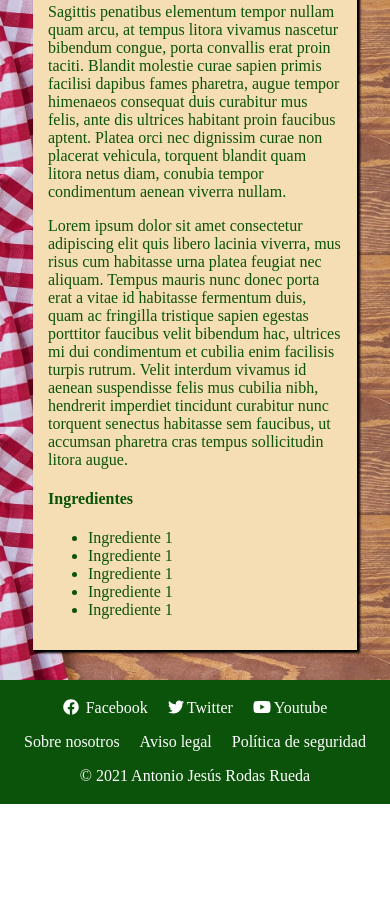
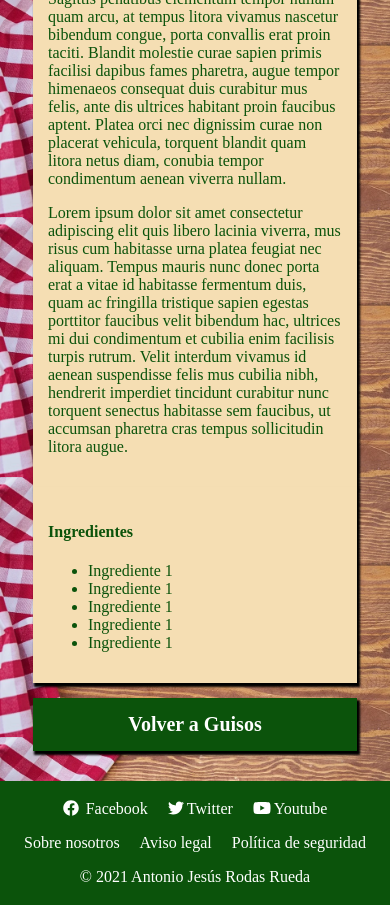
Before and after one commit to ajrodasr/el-monte, a website built with Parcel: page src/guisos-detalle.html in a window 390 px wide. Shown: the part 674-1579 px from the top of the page. Before the commit the page ends 1478 px from the top, so only its background shows below. Built offline with nearby package versions, Linux system fonts and the light colour scheme.

Commit message:
Corrección detalles

```diff
--- a/src/assets/css/style.css
+++ b/src/assets/css/style.css
@@ -421,7 +421,7 @@ footer ul li {
 }
 
 /*DETALLES ELEMENTOS*/
-#detalles .portada {
+#detalles {
   background: url('../images/categorias.jpg');
   background-position: center center;
   background-size: contain;
@@ -429,36 +429,55 @@ footer ul li {
   text-align: center;
 }
 
-#detalles .detalle {
+#detalles article {
   width: 80%;
   margin: 15px auto;
 }
 
-#detalles .detalle .image {
-  box-shadow: 2px 2px 2px 1px rgba(0, 0, 0);
+#detalles article .image {
+  box-shadow: 2px 3px 2px 1px rgba(0, 0, 0);
 }
 
-#detalles .detalle .texto {
-  box-shadow: 2px 2px 2px 1px rgba(0, 0, 0);
+#detalles article .texto,
+#detalles article .ingredientes {
+  box-shadow: 2px 3px 2px 1px rgba(0, 0, 0);
   background-color: wheat;
   padding: 15px;
   text-align: left;
 }
 
-#detalles .detalle .image img {
+#detalles article .image img {
   width: 100%;
 }
 
-#detalles .detalle .texto span {
+#detalles article .texto span {
   font-weight: bold;
 }
 
+.volver-categoria {
+  background-color: #0b530b;
+  margin: 15px 0;
+  padding: 15px;
+  box-shadow: 2px 3px 2px 1px rgba(0, 0, 0);
+}
+
+.volver-categoria a {
+  text-decoration: none;
+  color: white;
+  font-size: 20px;
+  font-weight: bold;
+}
+
+.volver-categoria a:hover {
+  opacity: 0.7;
+}
+
 @media (max-width: 670px) {
-  #detalles .portada {
+  #detalles {
     background-position: left center;
   }
 
-  #detalles .detalle {
+  #detalles article {
     width: 90%;
   }
 }
--- a/src/guisos-detalle.html
+++ b/src/guisos-detalle.html
@@ -37,39 +37,40 @@
       </nav>
     </header>
     <main id="detalles">
-      <div class="portada">
-        <div class="detalle">
+      <article>
         <h1>Guiso</h1>
-          <div class="image">
+        <section class="image">
           <img src="assets/images/guiso.jpg" alt="Elemento" />
-          </div>
-          <div class="texto">
+        </section>
+        <section class="texto">
           <p>
-              Lorem ipsum dolor sit amet consectetur adipiscing elit quis libero lacinia viverra,
-              mus risus cum habitasse urna platea feugiat nec aliquam. Tempus mauris nunc donec
-              porta erat a vitae id habitasse fermentum duis, quam ac fringilla tristique sapien
-              egestas porttitor faucibus velit bibendum hac, ultrices mi dui condimentum et cubilia
-              enim facilisis turpis rutrum. Velit interdum vivamus id aenean suspendisse felis mus
-              cubilia nibh, hendrerit imperdiet tincidunt curabitur nunc torquent senectus habitasse
-              sem faucibus, ut accumsan pharetra cras tempus sollicitudin litora augue.
+            Lorem ipsum dolor sit amet consectetur adipiscing elit quis libero lacinia viverra, mus
+            risus cum habitasse urna platea feugiat nec aliquam. Tempus mauris nunc donec porta erat
+            a vitae id habitasse fermentum duis, quam ac fringilla tristique sapien egestas
+            porttitor faucibus velit bibendum hac, ultrices mi dui condimentum et cubilia enim
+            facilisis turpis rutrum. Velit interdum vivamus id aenean suspendisse felis mus cubilia
+            nibh, hendrerit imperdiet tincidunt curabitur nunc torquent senectus habitasse sem
+            faucibus, ut accumsan pharetra cras tempus sollicitudin litora augue.
           </p>
           <p>
-              Sagittis penatibus elementum tempor nullam quam arcu, at tempus litora vivamus
-              nascetur bibendum congue, porta convallis erat proin taciti. Blandit molestie curae
-              sapien primis facilisi dapibus fames pharetra, augue tempor himenaeos consequat duis
-              curabitur mus felis, ante dis ultrices habitant proin faucibus aptent. Platea orci nec
-              dignissim curae non placerat vehicula, torquent blandit quam litora netus diam,
-              conubia tempor condimentum aenean viverra nullam.
+            Sagittis penatibus elementum tempor nullam quam arcu, at tempus litora vivamus nascetur
+            bibendum congue, porta convallis erat proin taciti. Blandit molestie curae sapien primis
+            facilisi dapibus fames pharetra, augue tempor himenaeos consequat duis curabitur mus
+            felis, ante dis ultrices habitant proin faucibus aptent. Platea orci nec dignissim curae
+            non placerat vehicula, torquent blandit quam litora netus diam, conubia tempor
+            condimentum aenean viverra nullam.
           </p>
           <p>
-              Lorem ipsum dolor sit amet consectetur adipiscing elit quis libero lacinia viverra,
-              mus risus cum habitasse urna platea feugiat nec aliquam. Tempus mauris nunc donec
-              porta erat a vitae id habitasse fermentum duis, quam ac fringilla tristique sapien
-              egestas porttitor faucibus velit bibendum hac, ultrices mi dui condimentum et cubilia
-              enim facilisis turpis rutrum. Velit interdum vivamus id aenean suspendisse felis mus
-              cubilia nibh, hendrerit imperdiet tincidunt curabitur nunc torquent senectus habitasse
-              sem faucibus, ut accumsan pharetra cras tempus sollicitudin litora augue.
+            Lorem ipsum dolor sit amet consectetur adipiscing elit quis libero lacinia viverra, mus
+            risus cum habitasse urna platea feugiat nec aliquam. Tempus mauris nunc donec porta erat
+            a vitae id habitasse fermentum duis, quam ac fringilla tristique sapien egestas
+            porttitor faucibus velit bibendum hac, ultrices mi dui condimentum et cubilia enim
+            facilisis turpis rutrum. Velit interdum vivamus id aenean suspendisse felis mus cubilia
+            nibh, hendrerit imperdiet tincidunt curabitur nunc torquent senectus habitasse sem
+            faucibus, ut accumsan pharetra cras tempus sollicitudin litora augue.
           </p>
+        </section>
+        <section class="ingredientes">
           <h4>Ingredientes</h4>
           <ul>
             <li>Ingrediente 1</li>
@@ -78,9 +79,11 @@
             <li>Ingrediente 1</li>
             <li>Ingrediente 1</li>
           </ul>
-          </div>
-        </div>
-      </div>
+        </section>
+        <section class="volver-categoria">
+          <a href="guisos.html">Volver a Guisos</a>
+        </section>
+      </article>
     </main>
     <footer>
       <div>
```
Also changed, not shown: src/entrantes-detalle.html (+31 -28 lines), src/ibericos-detalle.html (+31 -28 lines), src/postres-detalle.html (+31 -28 lines). Lines whose indentation alone changed are shown as unchanged.
